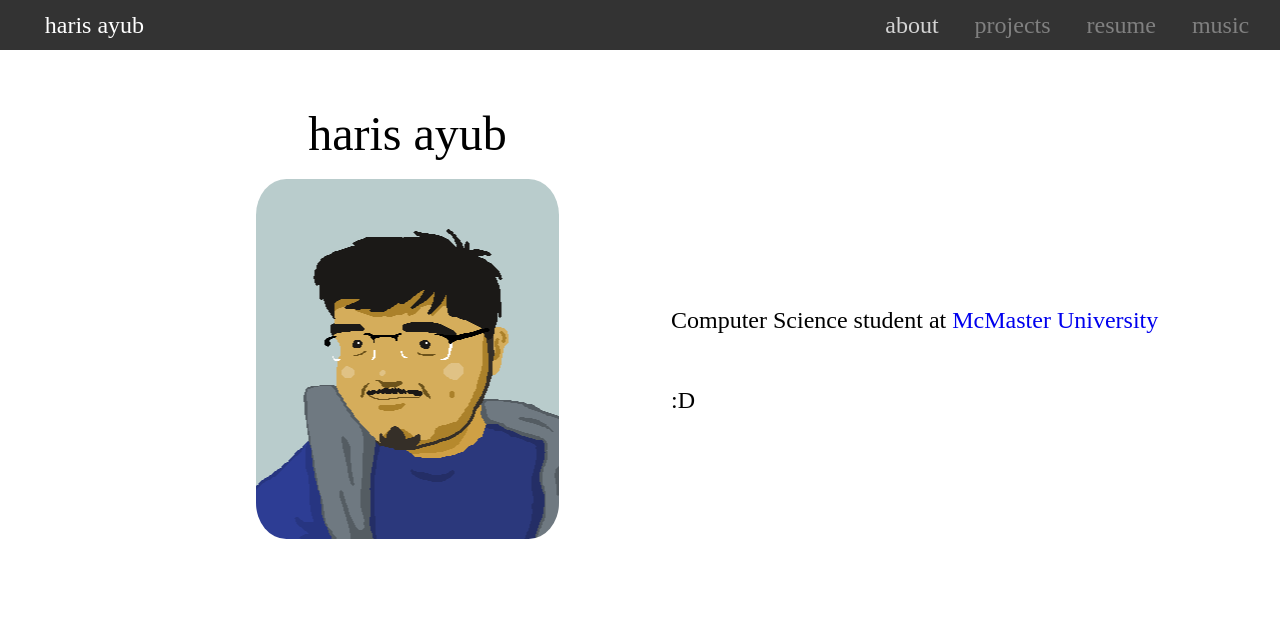
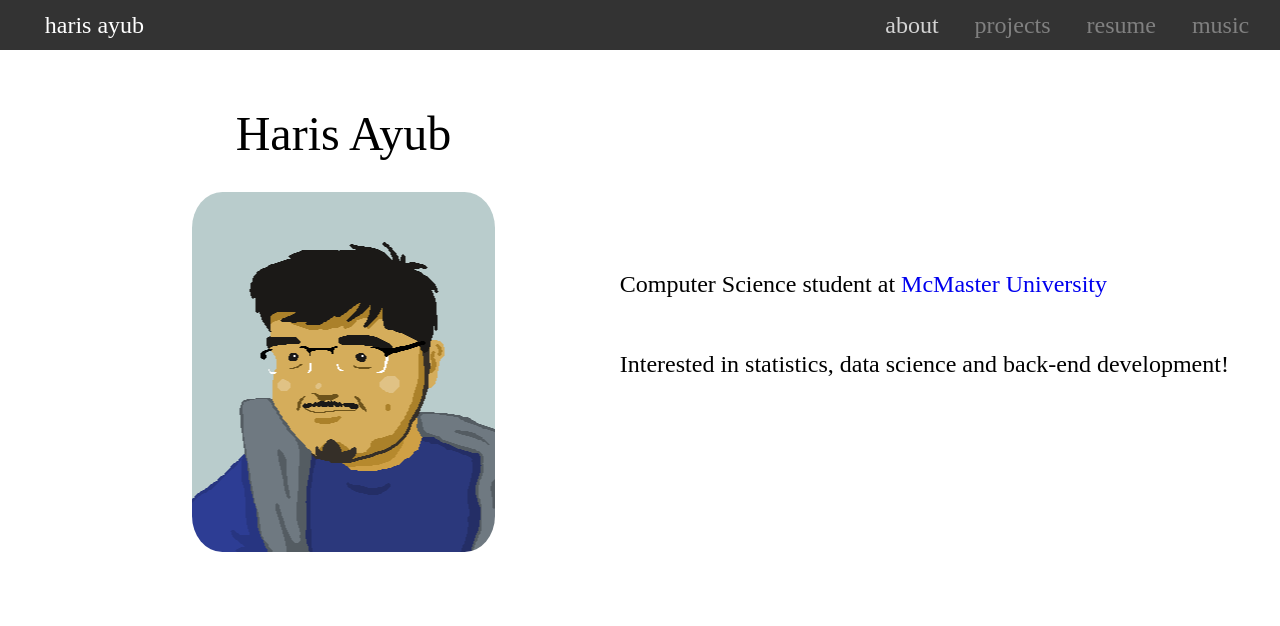
Before and after one commit to ayubharis/ayubharis.github.io, a plain HTML site: page index.html in a window 1280 px wide. Drawn offline with Linux system fonts and the light colour scheme; a web font is replaced by a local one.

Commit message:
Style changes and added animation

```diff
--- a/index.html
+++ b/index.html
@@ -7,8 +7,8 @@
     <title>haris ayub</title>
     <link rel="shortcut icon" type="image/x-icon" href="https://cdn2.iconfinder.com/data/icons/fatcow/32x32/key_h.png"/>
     <link rel="stylesheet" href="https://cdnjs.cloudflare.com/ajax/libs/font-awesome/4.7.0/css/font-awesome.min.css"/>
-    <link href="https://fonts.googleapis.com/css?family=Martel&display=swap" rel="stylesheet">
-    <link href="styles.css" rel="stylesheet"/>
+    <link rel="stylesheet" type="text/css" href="https://cdn.rawgit.com/dreampulse/computer-modern-web-font/master/fonts.css">
+    <link rel="stylesheet" href="styles.css"/>
 </head>
 <body>
     <div class="navbar">
@@ -19,15 +19,16 @@
         <a target="blank" href="http://soundcloud.com/haris-ayub-5/">music</a>
     </div>
     <div class="mainImage">
-        <h1 class="header">haris ayub</h1>
+        <h1 class="header">Haris Ayub</h1>
         <img class="pic" src="assets/cari.png">
     </div>
     <div class="about-me">
         <p class="txt">
             Computer Science student at <a target="blank" href="https://www.mcmaster.ca/">McMaster University</a>
             <br>
+
             <br>
-            :D
+            Interested in statistics, data science and back-end development!
         </p>
     </div>
 </body>
--- a/styles.css
+++ b/styles.css
@@ -3,13 +3,24 @@
     padding: 0px;
 }
 .mainImage{
-    left: 20%;
+    left: 15%;
     top: 25%;
-    padding-left: 20%;
+    padding-left: 15%;
     padding-top: 5%;
+    animation: fadein 1s;
 }
+
+@keyframes fadein {
+    from { opacity: 0;
+           padding-top: 25%;
+         }
+    to   { opacity: 1;
+           padding-top: 5%;
+         }
+}
+
 .header{
-    padding-bottom: 25px;
+    padding-bottom: 3.5%;
     position: relative;
     font-family: 'Times New Roman', Times, serif;
     font-style: normal;
@@ -28,17 +39,19 @@
 }
 .txt{
     position: absolute;
-    width: 500px;
+    width: 650px;
     height: 323px;
     left: 575px;
-    top: 300px;
-    padding-left: 7.5%;
-    font-family: 'Times New Roman', Times, serif;
-    font-weight: normal;
+    top: 200px;
+    padding-top: 5%;
+    padding-left: 3.5%;
+    font-family: 'Computer Modern Serif', serif;
+    font-weight: 400;
     font-size: 24px;
     line-height: 40px;
     text-align: left;
     color: #000000;
+    animation: fadein 1s;
 }
 .txt>a{
     text-decoration: none;
```
